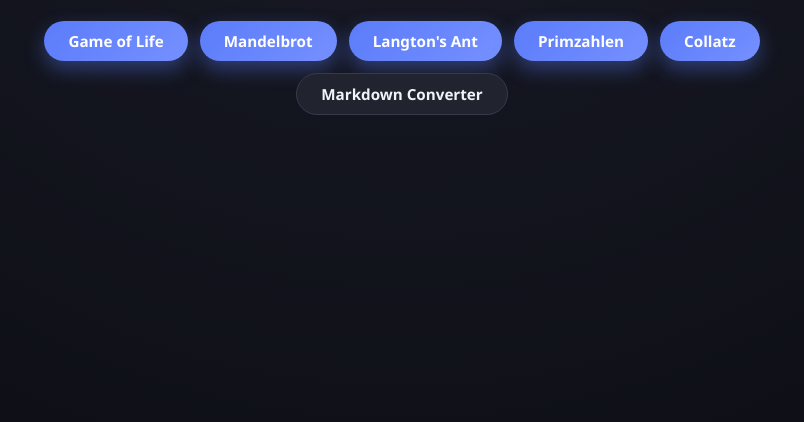
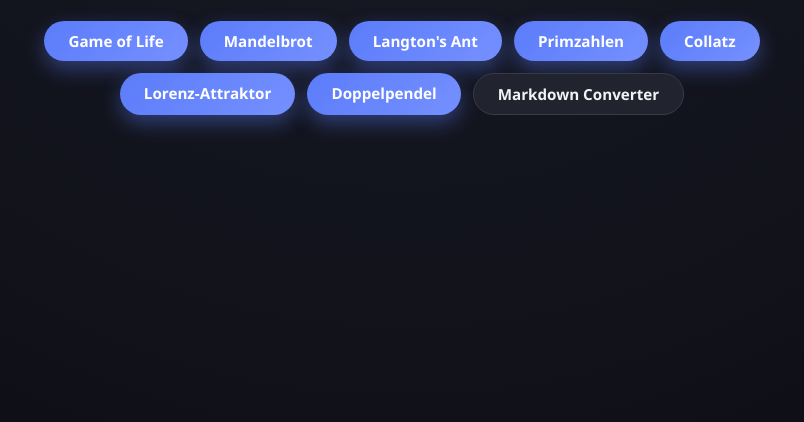
Before and after one commit to wlanboy/testing, a plain HTML site: page index.html in a window 1280 px wide. Shown: the part 378-800 px from the top of the page, without its empty margins (238-1042 px from the left). Drawn offline with Linux system fonts and the light colour scheme.

Commit message:
Add links for Lorenz attractor and Doppelpendel in index.html

```diff
--- a/index.html
+++ b/index.html
@@ -20,6 +20,8 @@
             <a href="langton.html" class="btn btn-primary">Langton's Ant</a>
             <a href="primes.html" class="btn btn-primary">Primzahlen</a>
             <a href="collatz.html" class="btn btn-primary">Collatz</a>
+            <a href="lorenz.html" class="btn btn-primary">Lorenz-Attraktor</a>
+            <a href="pendel.html" class="btn btn-primary">Doppelpendel</a>
             <a href="md.html" class="btn btn-secondary">Markdown Converter</a>
         </div>
     </main>
```
